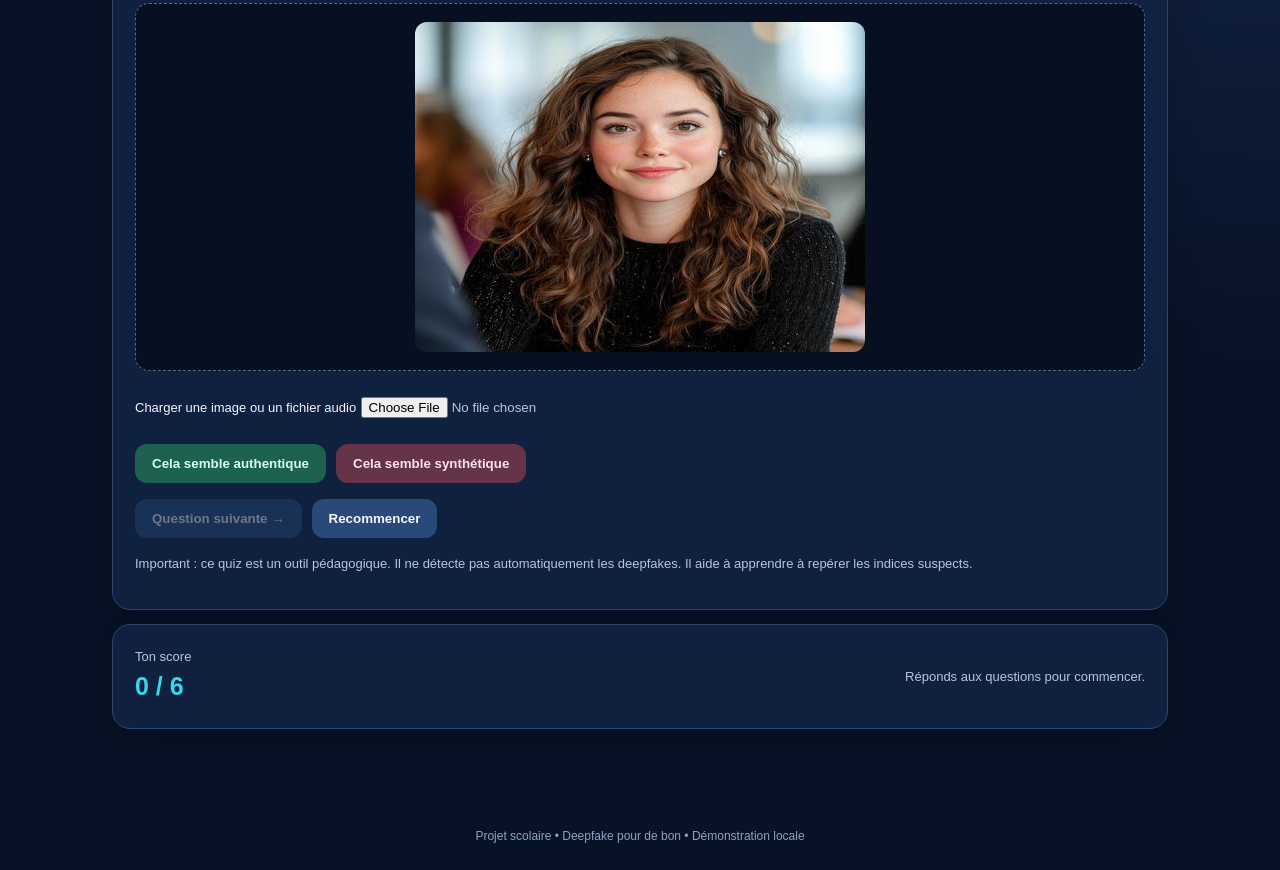
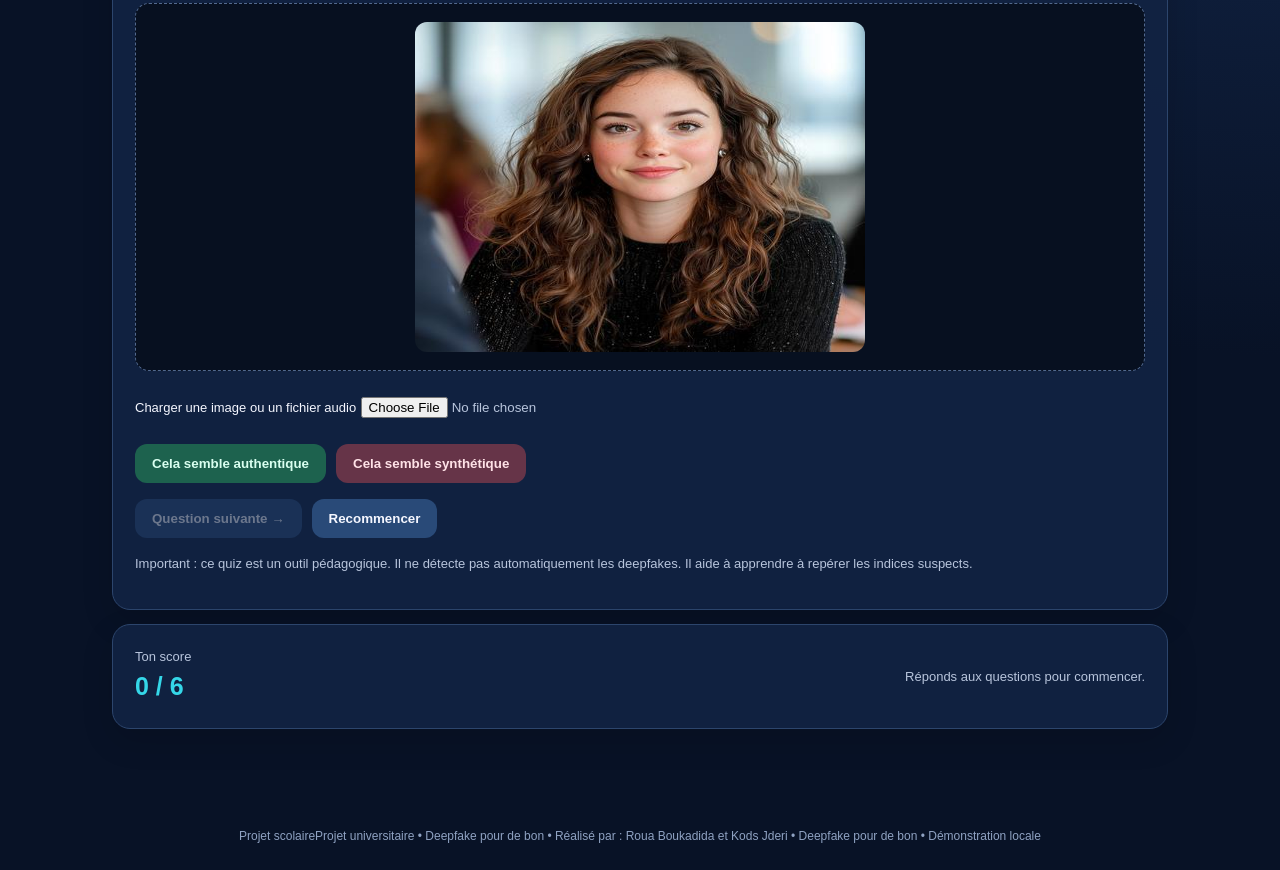
Before and after one commit to bkroua2-sudo/deepfake-project, a plain HTML site: page index.html in a window 1280 px wide. Shown: the part 569-1439 px from the top of the page. Drawn offline with Linux system fonts and the light colour scheme.

Commit message:
Update index.html

```diff
--- a/index.html
+++ b/index.html
@@ -127,7 +127,7 @@ footer{text-align:center;color:#8fa2c2;padding:24px;font-size:12px}
  </div>
 </section>
 </main>
-<footer>Projet scolaire • Deepfake pour de bon • Démonstration locale</footer>
+<footer>Projet scolaireProjet universitaire • Deepfake pour de bon • Réalisé par : Roua Boukadida et Kods Jderi • Deepfake pour de bon • Démonstration locale</footer>
 <script>
 
 const questions=[
```
